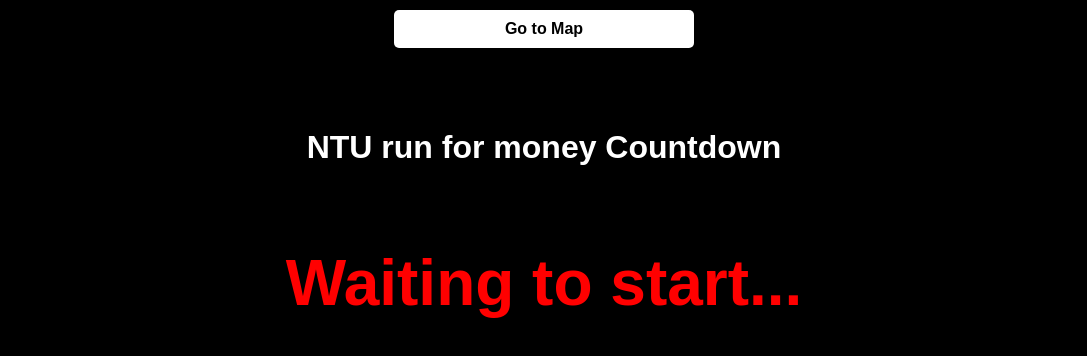
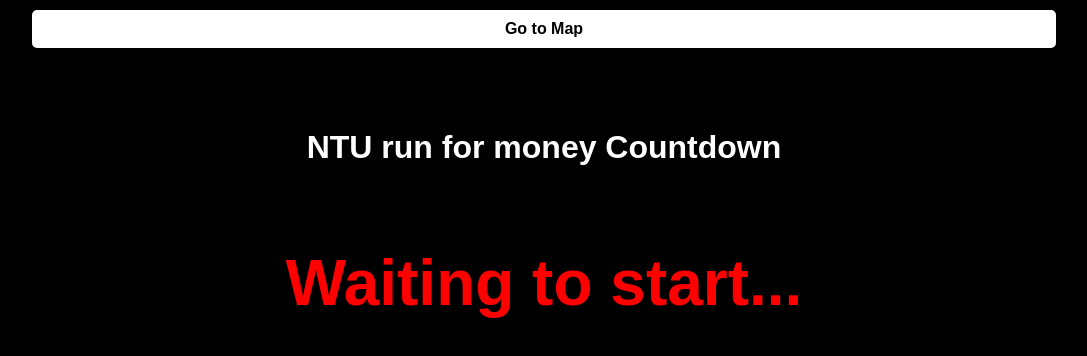
Before and after one commit to MarkymarkLee/test-js-server, a plain HTML site: page index.html in a window 1280 px wide. Shown: the whole page, without its empty margins (96-1183 px from the left). Drawn offline with Linux system fonts and the light colour scheme.

Commit message:
Update index.html

```diff
--- a/index.html
+++ b/index.html
@@ -28,7 +28,6 @@
             cursor: pointer;
             margin: 10px auto 0; /* 上 10px，自動水平居中，下 0px */
             width: 80%; /* 按鈕寬度占80% */
-            max-width: 300px; /* 限制按鈕最大寬度 */
         }
         button:hover {
             background-color: #f0f0f0; /* 鼠標懸浮背景顏色變化 */
```
